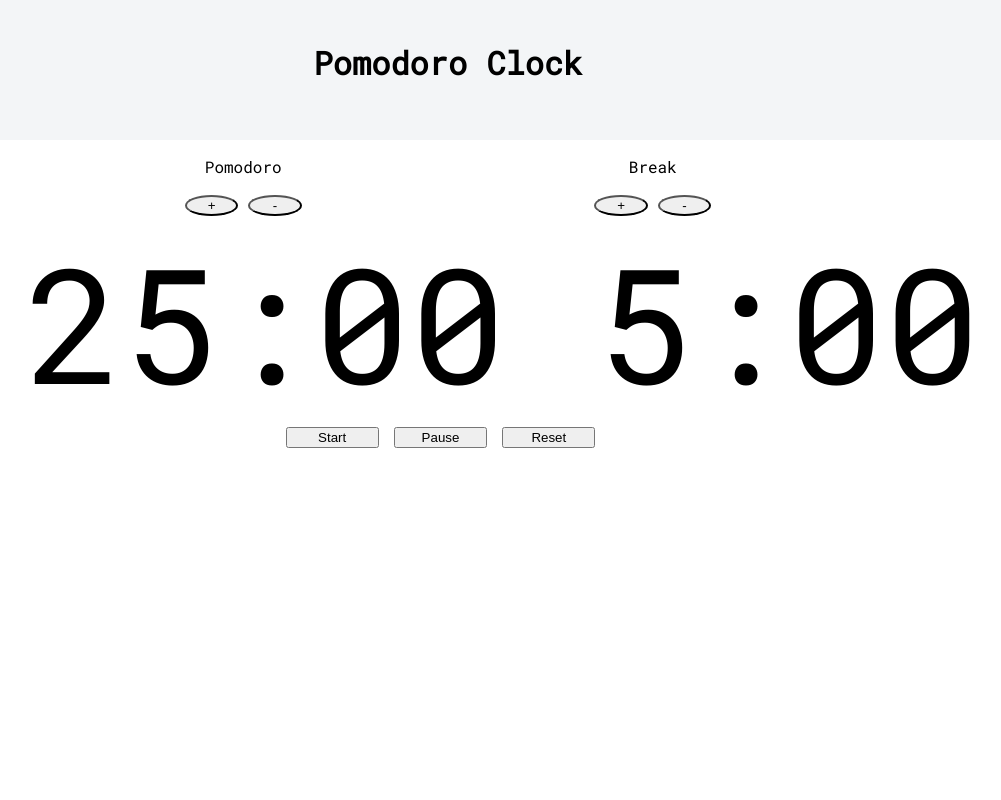
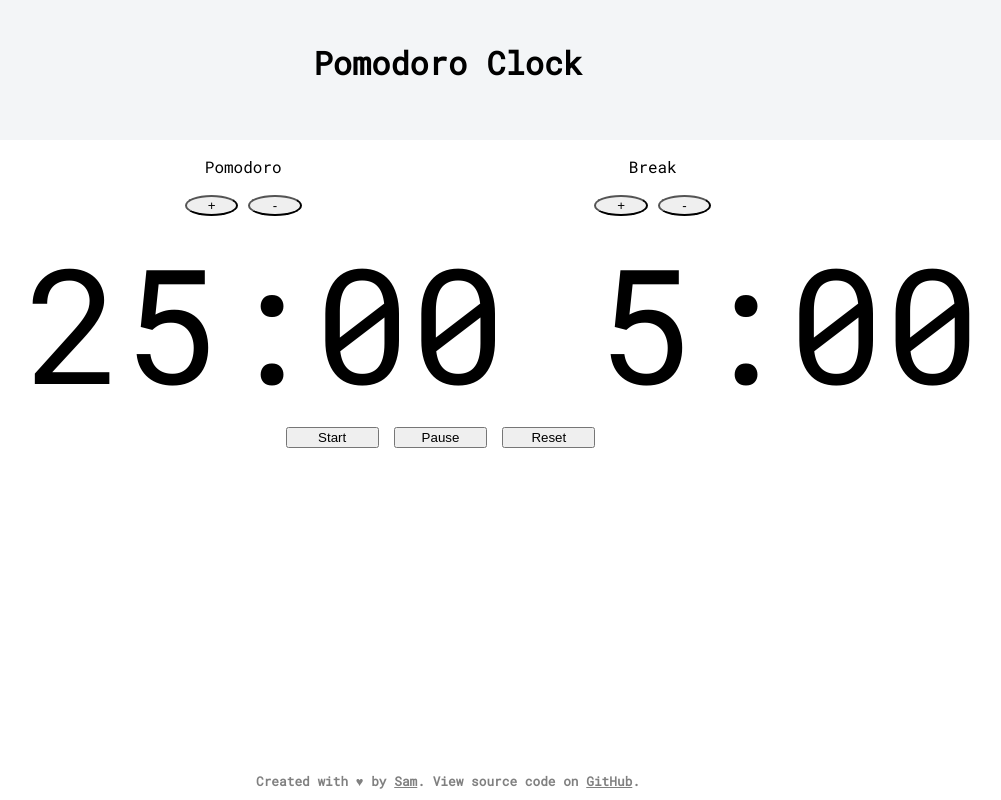
Before and after one commit to AugustineOchieng/pomodoro-app, a React (Create React App) app: page / in a window 1280 px wide. Shown: the whole page, without its empty margins (192-1193 px from the left). Built offline with nearby package versions, Linux system fonts and the light colour scheme.

Commit message:
feat: Add footer

```diff
--- a/src/components/App.js
+++ b/src/components/App.js
@@ -1,6 +1,7 @@
 import React, { Component } from 'react';
 import Header from './Header';
 import Pomodoro from './Pomodoro';
+import Footer from './Footer';
 
 class App extends Component {
   render() {
@@ -8,6 +9,7 @@ class App extends Component {
       <div className="wrapper">
         <Header />
         <Pomodoro />
+        <Footer />
       </div>
     );
   }
--- /dev/null
+++ b/src/components/Footer.js
@@ -0,0 +1,12 @@
+import React from 'react';
+
+class Footer extends React.Component {
+
+  render() {
+    return (
+      <div className="footer">Created with &hearts; by <a href="https://samatkins.me/" target="_blank">Sam</a>. View source code on <a href="https://github.com/cubiio/pomodoro-app" target="_blank">GitHub</a>.</div>
+    )
+  }
+}
+
+export default Footer;
--- a/src/styles/main.css
+++ b/src/styles/main.css
@@ -60,3 +60,16 @@ body {
   width: 7em;
   margin-right: 15px;
 }
+.footer {
+  position: absolute;
+  bottom: 0;
+  width: 100%;
+  padding-bottom: 10px;
+  text-align: center;
+  font-size: 0.8em;
+  font-weight: bold;
+  color: #808080;
+}
+a {
+  color: #808080;
+}
--- a/src/styles/main.styl
+++ b/src/styles/main.styl
@@ -50,3 +50,16 @@ body
 .sq-button
   width 7em
   margin-right: 15px
+
+.footer
+  position: absolute
+  bottom: 0
+  width: 100%
+  padding-bottom: 10px
+  text-align: center
+  font-size: 0.8em
+  font-weight: bold
+  color grey
+
+a
+ color grey
```
